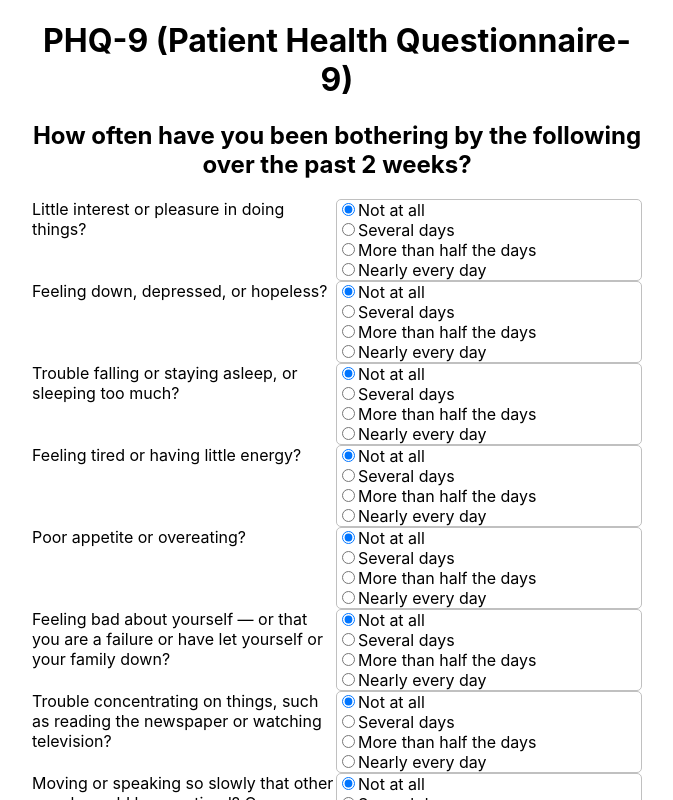
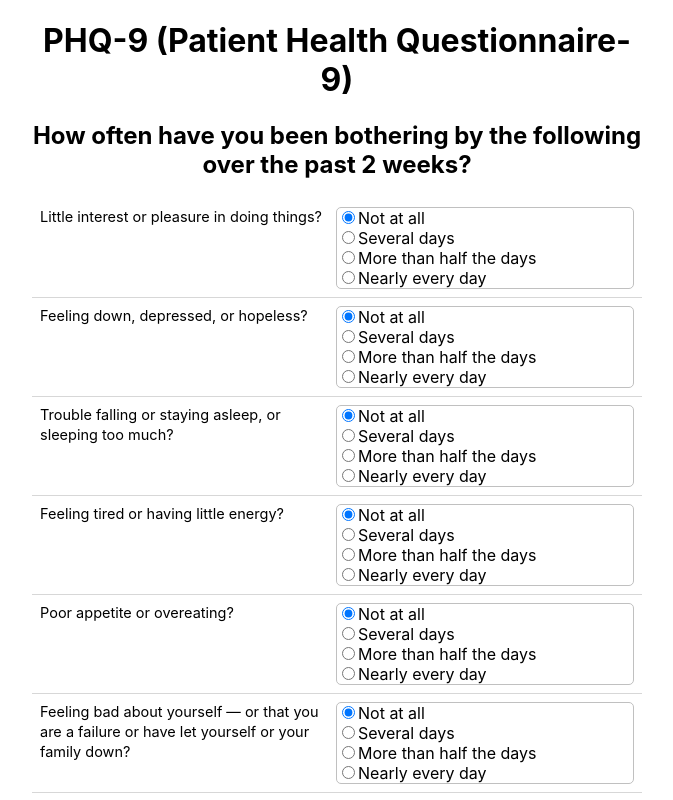
Before and after one commit to LesyaBobruyko/questionaries, a React (Create React App) app: page / in a window 1280 px wide. Shown: the top 800 px of the page, without its empty margins (303-976 px from the left). Built offline with nearby package versions, Linux system fonts and the light colour scheme.

Commit message:
Added font styles and styles for checked input

```diff
--- a/src/components/question/index.css
+++ b/src/components/question/index.css
@@ -1,7 +1,11 @@
 .question {
     display: flex;
+    padding: 8px;
+    border-bottom: 1px solid #d7d7d7;
 }
 
 .questionText {
     flex: 1 1 0;
+    font-size: 14.5px;
+    line-height: 20px;
 }
```
